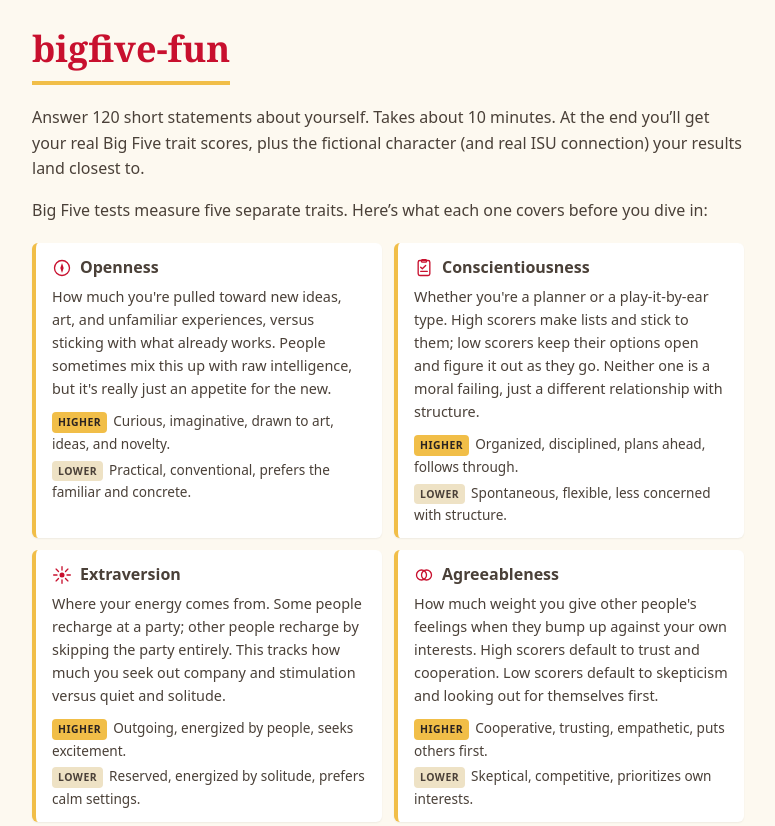
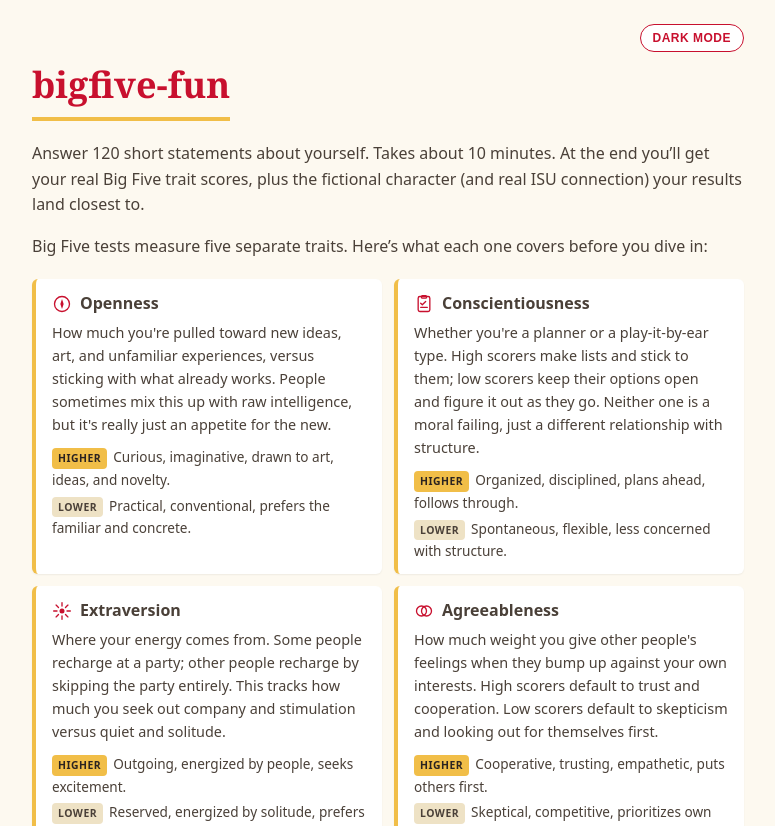
Before and after one commit to sfj68/bigfive-fun, a React (Vite) app: page / in a window 1280 px wide. Shown: the top 826 px of the page, without its empty margins (252-1027 px from the left). Built offline with nearby package versions, Linux system fonts and the light colour scheme.

Commit message:
Add light/dark theme toggle with system-preference detection and persistence

```diff
--- a/src/App.tsx
+++ b/src/App.tsx
@@ -1,4 +1,5 @@
 import { useState } from 'react'
+import ThemeToggle from './components/ThemeToggle'
 import IntroScreen from './components/IntroScreen'
 import QuestionFlow from './components/QuestionFlow'
 import ResultsScreen from './components/ResultsScreen'
@@ -33,6 +34,9 @@ function App() {
 
   return (
     <div className="app">
+      <div className="app-header">
+        <ThemeToggle />
+      </div>
       {stage === 'intro' && (
         <IntroScreen
           questionCount={questions.length}
--- /dev/null
+++ b/src/components/ThemeToggle.tsx
@@ -0,0 +1,35 @@
+import { useLayoutEffect, useState } from 'react'
+
+type Theme = 'light' | 'dark'
+
+const STORAGE_KEY = 'bigfive-fun-theme'
+
+function getInitialTheme(): Theme {
+  const stored = window.localStorage.getItem(STORAGE_KEY)
+  if (stored === 'light' || stored === 'dark') return stored
+  if (typeof window.matchMedia === 'function' && window.matchMedia('(prefers-color-scheme: dark)').matches) {
+    return 'dark'
+  }
+  return 'light'
+}
+
+function ThemeToggle() {
+  const [theme, setTheme] = useState<Theme>(getInitialTheme)
+
+  useLayoutEffect(() => {
+    document.documentElement.setAttribute('data-theme', theme)
+    window.localStorage.setItem(STORAGE_KEY, theme)
+  }, [theme])
+
+  return (
+    <button
+      type="button"
+      className="theme-toggle"
+      onClick={() => setTheme((current) => (current === 'light' ? 'dark' : 'light'))}
+    >
+      {theme === 'light' ? 'Dark mode' : 'Light mode'}
+    </button>
+  )
+}
+
+export default ThemeToggle
--- a/src/index.css
+++ b/src/index.css
@@ -6,6 +6,24 @@
   --cream: #fdf9f0;
   --ink: #2b2320;
   --body-text: #4a4038;
+  --card-bg: #fff;
+  --track-bg: #f0e6cf;
+  --divider: #eadfc4;
+  --tag-low-bg: #eee2c5;
+  --disabled-bg: #e3d6b0;
+  --disabled-text: #8a7d61;
+}
+
+:root[data-theme='dark'] {
+  --cream: #1c1512;
+  --ink: #f3e9d8;
+  --body-text: #d8c9b4;
+  --card-bg: #2a201a;
+  --track-bg: #3a2d24;
+  --divider: #3a2d24;
+  --tag-low-bg: #4a3a2c;
+  --disabled-bg: #3a2d24;
+  --disabled-text: #8a7862;
 }
 
 * {
@@ -17,12 +35,37 @@ body {
   font-family: system-ui, -apple-system, sans-serif;
   background: var(--cream);
   color: var(--ink);
+  transition: background-color 0.15s ease, color 0.15s ease;
 }
 
 .app {
   max-width: 760px;
   margin: 0 auto;
   padding: 24px;
+}
+
+.app-header {
+  display: flex;
+  justify-content: flex-end;
+  margin-bottom: 8px;
+}
+
+.theme-toggle {
+  font-size: 0.75rem;
+  font-weight: 600;
+  letter-spacing: 0.5px;
+  text-transform: uppercase;
+  padding: 6px 12px;
+  border: 1px solid var(--cardinal);
+  border-radius: 20px;
+  background: var(--card-bg);
+  color: var(--cardinal);
+  cursor: pointer;
+}
+
+.theme-toggle:hover {
+  background: var(--cardinal);
+  color: #fff;
 }
 
 .intro h1,
@@ -61,8 +104,8 @@ body {
 
 .intro button:disabled,
 .quiz button:disabled {
-  background: #e3d6b0;
-  color: #8a7d61;
+  background: var(--disabled-bg);
+  color: var(--disabled-text);
   cursor: not-allowed;
 }
 
@@ -80,7 +123,7 @@ body {
 }
 
 .trait-preview-item {
-  background: #fff;
+  background: var(--card-bg);
   border-left: 4px solid var(--gold);
   border-radius: 6px;
   padding: 12px 16px;
@@ -144,7 +187,7 @@ body {
 }
 
 .trait-preview-pole-tag-low {
-  background: #eee2c5;
+  background: var(--tag-low-bg);
   color: var(--body-text);
 }
 
@@ -159,7 +202,7 @@ body {
 .question {
   border: none;
   padding: 16px 0;
-  border-bottom: 1px solid #eadfc4;
+  border-bottom: 1px solid var(--divider);
 }
 
 .question legend {
@@ -251,7 +294,7 @@ body {
 }
 
 .trait-bar-track {
-  background: #f0e6cf;
+  background: var(--track-bg);
   border-radius: 4px;
   height: 8px;
   margin: 6px 0;
@@ -288,7 +331,7 @@ body {
 .facet-breakdown {
   margin-top: 12px;
   padding-top: 12px;
-  border-top: 1px solid #eadfc4;
+  border-top: 1px solid var(--divider);
   display: flex;
   flex-direction: column;
   gap: 12px;
@@ -308,7 +351,7 @@ body {
 }
 
 .facet-row-track {
-  background: #f0e6cf;
+  background: var(--track-bg);
   border-radius: 4px;
   height: 5px;
   margin: 4px 0;
@@ -351,7 +394,7 @@ body {
   padding: 10px 4px;
   border: 2px solid var(--cardinal);
   border-radius: 8px;
-  background: #fff;
+  background: var(--card-bg);
   color: var(--cardinal);
   cursor: pointer;
   transition: background-color 0.15s ease, color 0.15s ease;
```
Also changed, not shown: 1 other file (tests, documents, lock files or other folders).
